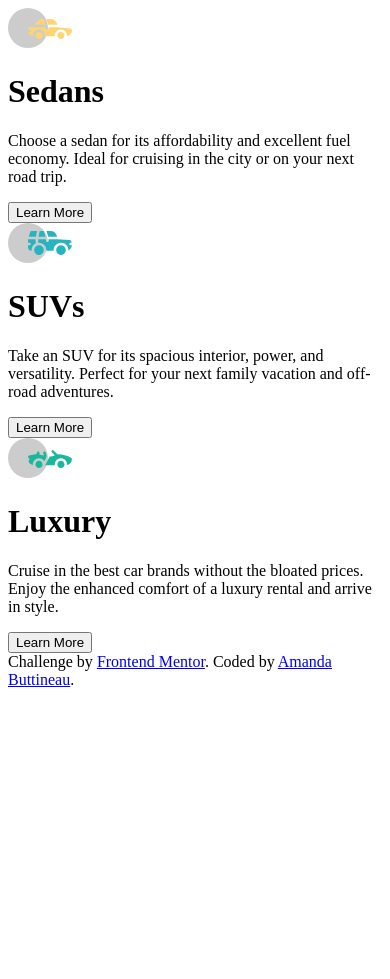
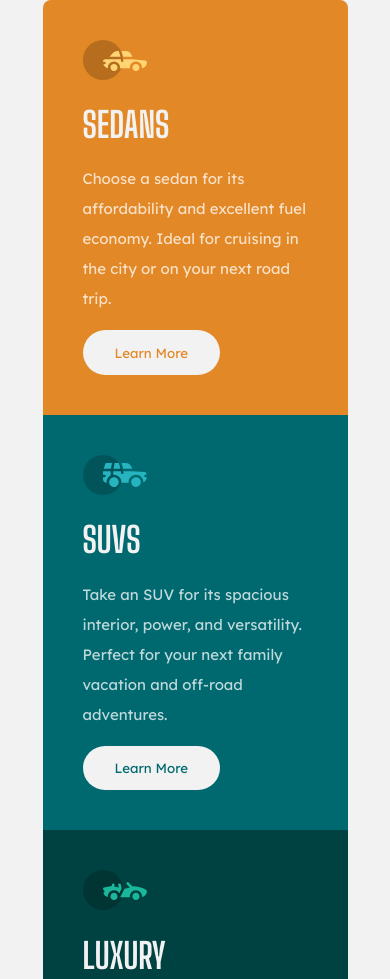
Before and after one commit to ab1820/Column-Card, a plain HTML site: page index.html in a window 390 px wide. Shown: the top 979 px of the page. Before the commit the page ends 844 px from the top, so only its background shows below. Drawn offline with Linux system fonts and the light colour scheme.

Commit message:
mobile done

```diff
--- a/index.html
+++ b/index.html
@@ -16,7 +16,7 @@
   <div class="flex-container">
     <div class="sedan_container">
       <img src="./images/icon-sedans.svg" alt="sedan">
-      <h1>Sedans</h1>
+      <h1>SEDANS</h1>
       <p>Choose a sedan for its affordability and excellent fuel economy. Ideal for cruising in the city
         or on your next road trip.</p>
       <button>Learn More</button>
@@ -24,7 +24,7 @@
 
     <div class="suv_container">
       <img src="./images/icon-suvs.svg" alt="suv">
-      <h1>SUVs</h1>
+      <h1>SUVS</h1>
       <p>Take an SUV for its spacious interior, power, and versatility. Perfect for your next family vacation
         and off-road adventures.</p>
       <button>Learn More</button>
@@ -32,19 +32,19 @@
 
     <div class="luxury_container">
       <img src="./images/icon-luxury.svg" alt="luxury">
-      <h1>Luxury</h1>
+      <h1>LUXURY</h1>
       <p>Cruise in the best car brands without the bloated prices. Enjoy the enhanced comfort of a luxury
         rental and arrive in style.</p>
       <button>Learn More</button>
     </div>
   </div>
 
-  <footer>
+  <!-- <footer>
     <div class="attribution">
       Challenge by <a href="https://www.frontendmentor.io?ref=challenge" target="_blank">Frontend Mentor</a>.
       Coded by <a href="https://github.com/ab1820">Amanda Buttineau</a>.
     </div>
-  </footer>
+  </footer> -->
 </body>
 
 </html>
--- a/style.css
+++ b/style.css
@@ -8,6 +8,91 @@
   --font-color: hsla(0, 0%, 100%, 0.75);
 }
 
-
 /* font-family: 'Big Shoulders Display', cursive;
 font-family: 'Lexend Deca', sans-serif; */
+
+* {
+  box-sizing: border-box;
+  margin: 0;
+  padding: 0;
+}
+
+body {
+  background-color: var(--header-button-background);
+  /* color: var(--font-color); */
+}
+
+.flex-container {
+  display: flex;
+  flex-direction: column;
+  align-items: center;
+  margin: auto;
+  /* transform: translateY(3%); */
+  width: 305px; /* Slimmed down the width to match the image of the design */
+}
+
+/* BUTTON STYLES */
+button {
+  background-color: var(--header-button-background);
+  color: var(--font-color);
+  border: none;
+  border-radius: 2rem;
+  padding: 0.9rem 2rem;
+  margin-top: 1rem;
+}
+
+
+/* ORANGE CONTAINER */
+.sedan_container {
+  background-color: var(--orange-background-color);
+  border-radius: 0.5rem 0.5rem 0 0;
+  padding: 2.5rem;
+}
+
+div.sedan_container h1,
+div.suv_container h1,
+div.luxury_container h1 {
+  color: var(--header-button-background);
+  font-family: 'Big Shoulders Display', cursive;
+  margin-top: 1.2rem;
+  font-size: 2.2rem;
+}
+
+div.sedan_container p,
+div.suv_container p,
+div.luxury_container p {
+  color: var(--font-color);
+  font-family: 'Lexend Deca', sans-serif;
+  font-size: 15px;
+  line-height: 2;
+  margin-top: 1.2rem;
+}
+
+/* MIDDLE CONTAINER */
+.suv_container {
+  background-color: var(--medium-blue-background-color);
+  padding: 2.5rem;
+}
+
+div.sedan_container button {
+  color: var(--orange-background-color);
+  font-family: 'Lexend Deca', sans-serif;
+}
+
+div.suv_container button {
+  color: var(--medium-blue-background-color);
+  font-family: 'Lexend Deca', sans-serif;
+}
+
+/* DARK GREEN CONTAINER */
+.luxury_container {
+  background-color: var(--dark-green-background-color);
+  padding: 2.5rem;
+  padding-bottom: 2rem;
+  border-radius: 0 0 0.5rem 0.5rem;
+}
+
+div.luxury_container button {
+  color: var(--dark-green-background-color);
+  font-family: 'Lexend Deca', sans-serif;
+}
```
Also changed, not shown: Mobile.png (added).
